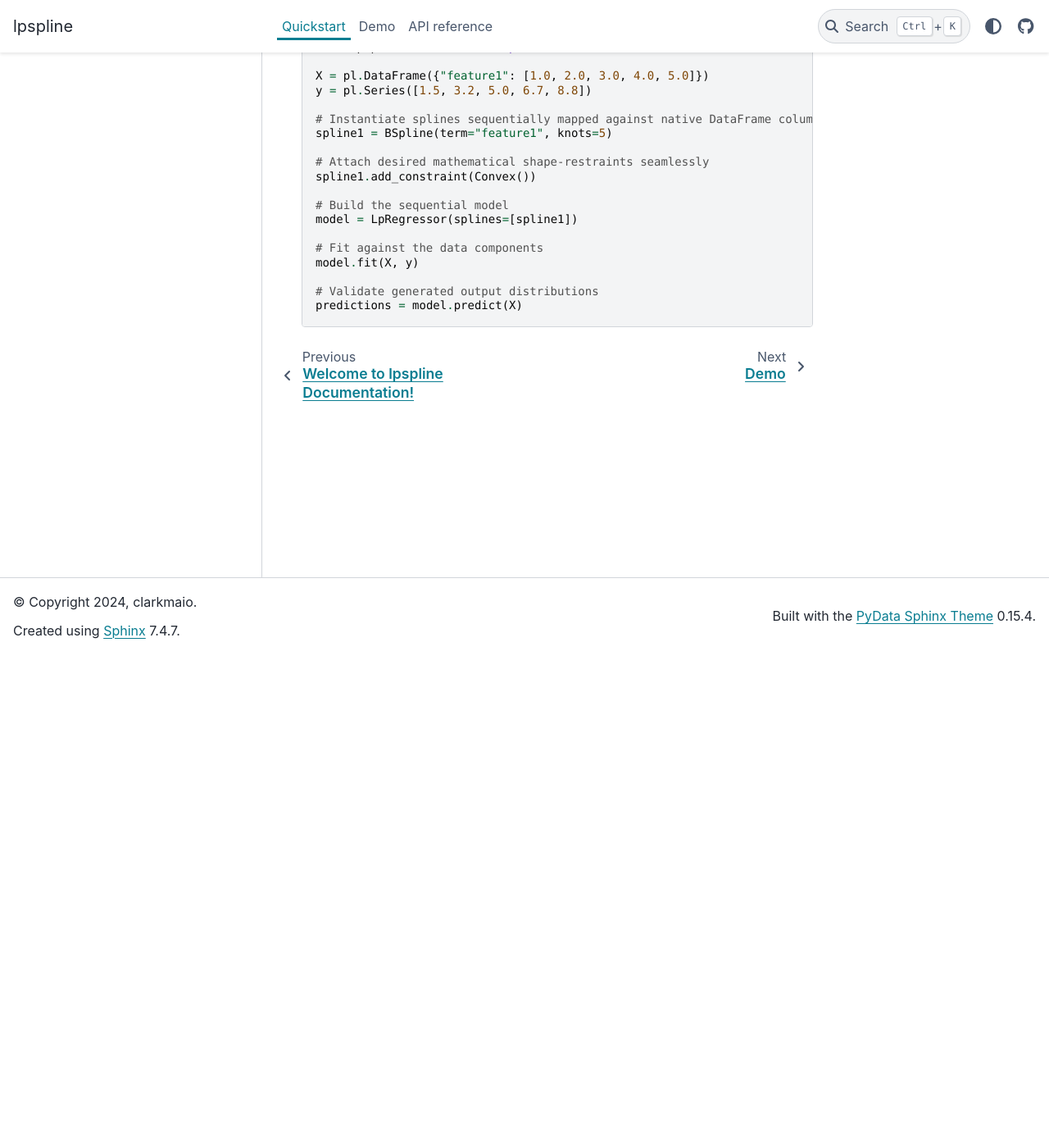
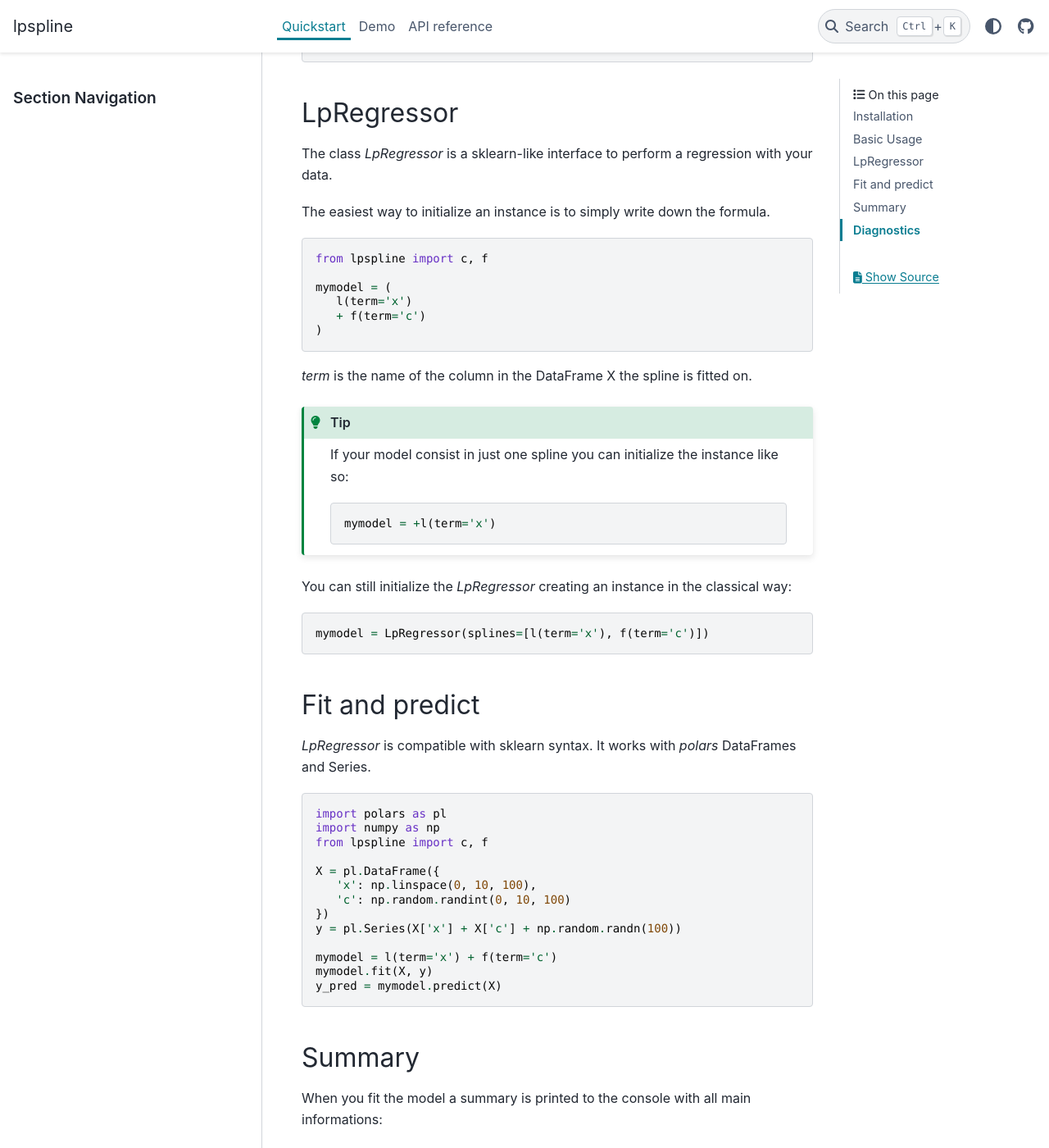
Before and after one commit to clarkmaio/lpspline, a Sphinx documentation site: the page built from docs/quickstart.rst, in a window 1280 px wide and 1400 px high, scrolled down 602 px. Shown: the whole window at 82% size. Built offline with Sphinx 7.4.7 and the PyData theme 0.15.4, drawn with Linux system fonts in a browser that asks for light colours; some of the changed text lies outside the part shown.

```diff
--- a/docs/index.rst
+++ b/docs/index.rst
@@ -16,7 +16,7 @@
 
 **lpspline** is a specialized convex regression package enabling the generation of constrained additive spline models via robust convex optimization.
 The package will provide a user-friendly interface for the generation of constrained additive spline models.
-Optimizer is based on `cvxpy`
+Optimizer is based on ``cvxpy``
 
 
 Installation
--- a/docs/quickstart.rst
+++ b/docs/quickstart.rst
@@ -16,27 +16,134 @@
 LPSpline optimizes shape-constrained additive configurations utilizing convex methods (via CVXPY).
 It generates regression equations binding B-Splines, Linear blocks, or Categorical matrices smoothly.
 
+For each spline type there is a dedicated class you can import
+
 .. code-block:: python
 
-    import polars as pl
-    from lpspline.optimizer import LpRegressor
-    from lpspline.spline import BSpline, Linear
-    from lpspline.constraints import Convex
+   from lpspline import c, f, l, pwl, bs, cs
 
-    X = pl.DataFrame({"feature1": [1.0, 2.0, 3.0, 4.0, 5.0]})
-    y = pl.Series([1.5, 3.2, 5.0, 6.7, 8.8])
 
-    # Instantiate splines sequentially mapped against native DataFrame columns
-    spline1 = BSpline(term="feature1", knots=5)
+LpRegressor
+-----------
 
-    # Attach desired mathematical shape-restraints seamlessly
-    spline1.add_constraint(Convex())
+The class `LpRegressor` is a sklearn-like interface to perform a regression with your data.
 
-    # Build the sequential model
-    model = LpRegressor(splines=[spline1])
+The easiest way to initialize an instance is to simply write down the formula.
 
-    # Fit against the data components
-    model.fit(X, y)
 
-    # Validate generated output distributions
-    predictions = model.predict(X)
+.. code-block:: python
+
+   from lpspline import c, f
+
+   mymodel = (
+      l(term='x')
+      + f(term='c')
+   )
+
+
+`term` is the name of the column in the DataFrame X the spline is fitted on.
+
+
+.. tip::
+
+   If your model consist in just one spline you can initialize the instance like so:
+
+   .. code-block:: python
+
+      mymodel = +l(term='x')
+
+
+
+You can still initialize the `LpRegressor` creating an instance in the classical way:
+
+.. code-block:: python
+
+   mymodel = LpRegressor(splines=[l(term='x'), f(term='c')])
+
+
+
+Fit and predict
+----------------
+
+`LpRegressor` is compatible with sklearn syntax. It works with `polars` DataFrames and Series.
+
+
+.. code-block:: python
+
+   import polars as pl
+   import numpy as np
+   from lpspline import c, f
+
+   X = pl.DataFrame({
+      'x': np.linspace(0, 10, 100),
+      'c': np.random.randint(0, 10, 100)
+   })
+   y = pl.Series(X['x'] + X['c'] + np.random.randn(100))
+
+   mymodel = l(term='x') + f(term='c')
+   mymodel.fit(X, y)
+   y_pred = mymodel.predict(X)
+
+
+
+Summary
+-------
+
+When you fit the model a summary is printed to the console with all main informations:
+
+* spline type
+* term
+* applied constraints
+* applied penalties
+* number of parameters
+
+
+.. code-block:: text
+
+   ========================================================================================================================
+   ✨ Model Summary ✨
+   ========================================================================================================================
+   Problem Status: ✅ optimal
+   ------------------------------------------------------------------------------------------------------------------------
+   Spline Type          | Term         | Tag             | Constraints          | Penalties            | Params
+   ------------------------------------------------------------------------------------------------------------------------
+   🟢 Linear            | x            | linearspline    | None                 | None                 | 2
+   🟢 Factor            | c            | factorspline    | None                 | None                 | 10
+   ------------------------------------------------------------------------------------------------------------------------
+   📊 Total Parameters                                                                                 | 12
+   ========================================================================================================================
+
+
+
+
+
+Diagnostics
+-----------
+
+`plot_diagnostic` is a function that shows the diagnostic of the model.
+
+It shows each fitted spline separately.
+
+If you pass target to argument `y: pl.Series` it will be shown residuals relative to each spline as well.
+
+In practice for each spline :math:`s_i` it will be shown:
+
+.. math::
+
+   r_i = y - \sum_{j \neq i} s_j(X)
+
+
+
+
+.. code-block:: python
+
+   from lpspline import plot_diagnostic
+
+   plot_diagnostic(model=mymodel, X=X, y=y)
+
+
+
+.. image:: ../assets/quickstart_diagnostic.png
+   :align: center
+   :scale: 100 %
+   :alt: LPSpline Diagnostic Plot
--- a/requirements.txt
+++ b/requirements.txt
@@ -3,4 +3,3 @@
 polars
 cvxpy
 pimpmyplot
-matplotlib
```
Also changed, not shown: docs/demo.rst (+26 -23 lines), assets/quickstart_diagnostic.png (added), 1 other file.
